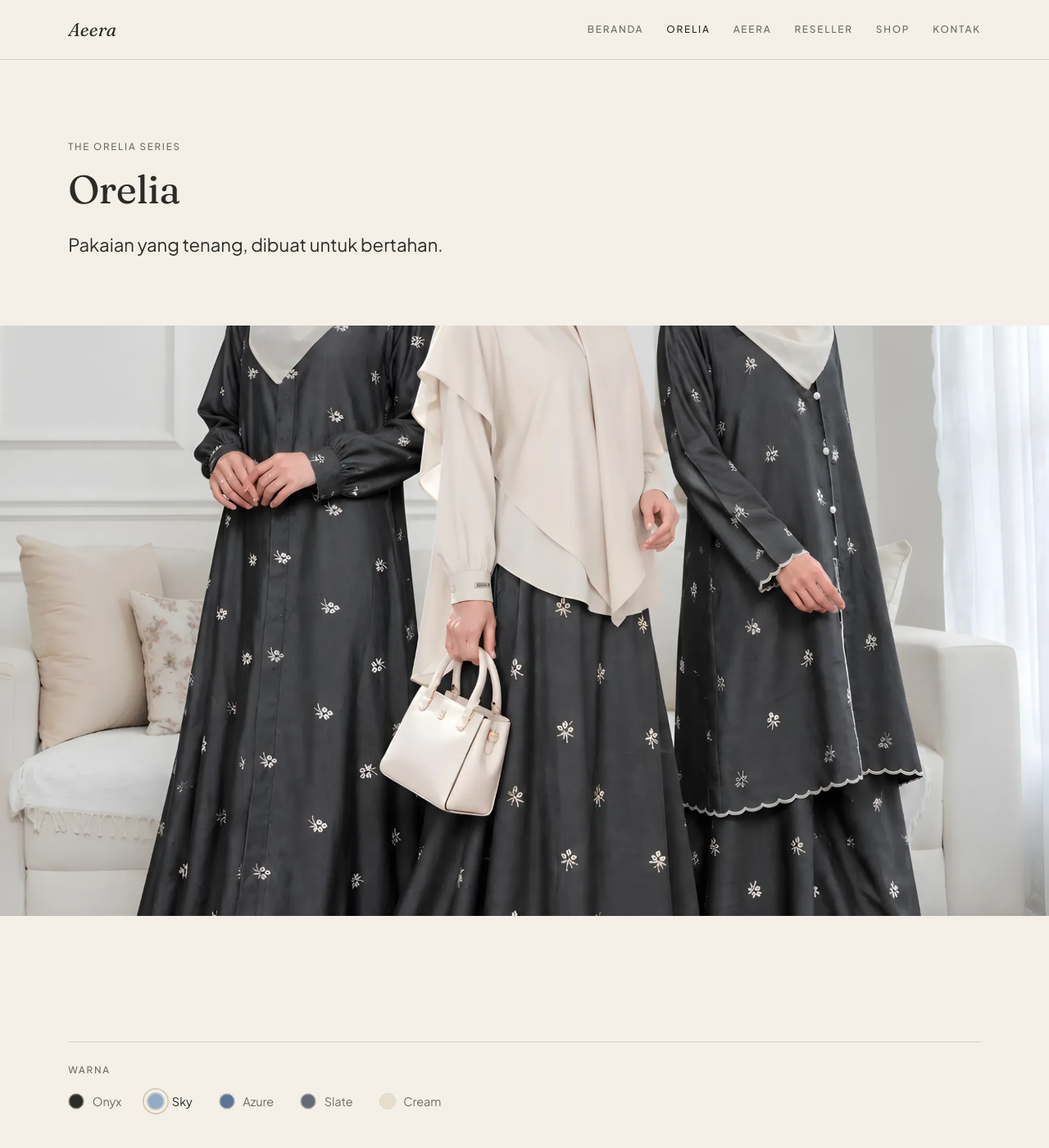
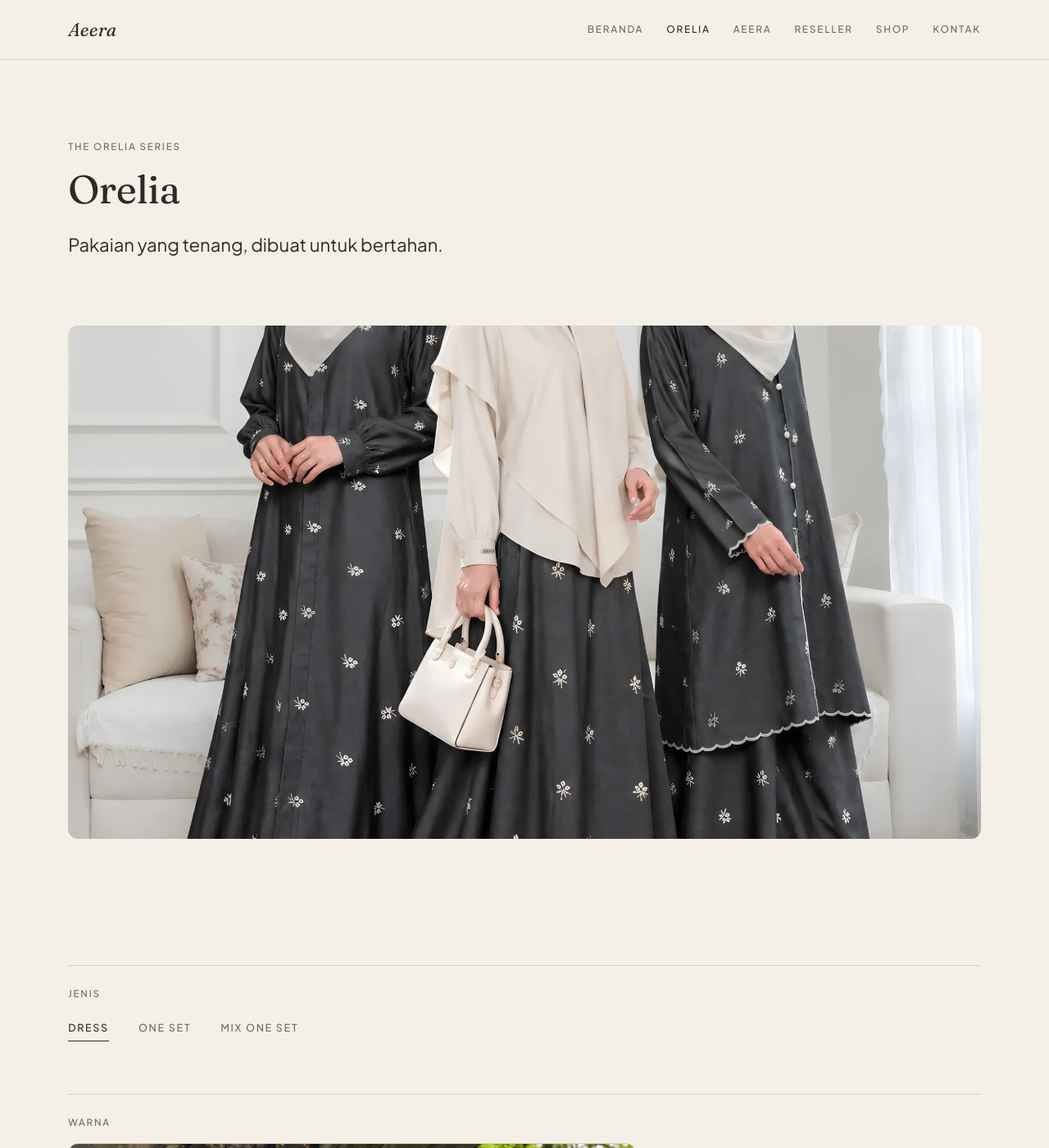
Before and after one commit to babybelanja/getaeera, a Jekyll site: the page built from _products/orelia.md, in a window 1280 px wide and 1400 px high. Shown: the whole window at 82% size. Built offline with Jekyll 4.4.1, drawn with Linux system fonts in a browser that asks for light colours; some of the changed text lies outside the part shown.

Commit message:
Orelia: Jenis tabs + editorial colour picker; round contained photos
- Split a Jenis tab row (Dress / One Set / Mix One Set) from the colour
  selection; tabs filter the colourway picker and auto-select its first item.
- Replace the passive swatch row and boxed pills with a numbered, hairline
  editorial colour list; pulse the active picker dot.
- Add a subtle corner radius token for contained imagery (chapters, craft,
  latest product, colourway viewer) and inset+round the brand/product page
  hero photos; the homepage full-bleed hero stays square.

```diff
--- a/_layouts/product.html
+++ b/_layouts/product.html
@@ -39,24 +39,28 @@
   </header>
 
   <div class="wrap product__body">
-    {%- if page.colors %}
-    <section class="product-block reveal">
-      <p class="label">Warna</p>
-      <ul class="swatches" data-swatches>
-        {%- for c in page.colors %}
-        <li class="swatch" data-swatch="{{ c.name }}">
-          <span class="swatch__dot" style="background: {{ c.hex }}"></span>
-          <span class="swatch__name">{{ c.name }}</span>
+    {%- if page.colorways %}
+    {%- assign fallback_types = page.colorways | map: "piece" | uniq -%}
+    {%- assign types = page.types | default: fallback_types -%}
+    {%- assign first_type = types | first -%}
+    {%- if types %}
+    <section class="product-block reveal" data-types>
+      <p class="label">Jenis</p>
+      <ul class="type-tabs" aria-label="Jenis">
+        {%- for t in types %}
+        <li>
+          <button class="type-tab{% if forloop.first %} is-active{% endif %}"
+                  type="button" data-type="{{ t }}"
+                  aria-pressed="{% if forloop.first %}true{% else %}false{% endif %}">{{ t }}</button>
         </li>
         {%- endfor %}
       </ul>
     </section>
     {%- endif %}
 
-    {%- if page.colorways %}
     {%- assign first = page.colorways | first %}
     <section class="product-block reveal" data-viewer>
-      <p class="label">Pilihan Warna</p>
+      <p class="label">Warna</p>
 
       <div class="viewer">
         <button class="viewer__stage" type="button" data-viewer-open
@@ -75,7 +79,7 @@
           </p>
           <ul class="viewer__picker">
             {%- for c in page.colorways %}
-            <li>
+            <li data-colorway-item data-piece="{{ c.piece }}"{% if c.piece != first_type %} hidden{% endif %}>
               <button class="picker__btn{% if forloop.first %} is-active{% endif %}"
                       type="button" data-colorway
                       data-name="{{ c.name }}"
@@ -86,7 +90,7 @@
                       aria-pressed="{% if forloop.first %}true{% else %}false{% endif %}">
                 <span class="picker__dot" aria-hidden="true"
                       style="{% if c.hex2 %}background: linear-gradient(90deg, {{ c.hex }} 50%, {{ c.hex2 }} 50%){% else %}background: {{ c.hex }}{% endif %}"></span>
-                <span class="picker__label">{{ c.name }}<span class="picker__piece">{{ c.piece }}</span></span>
+                <span class="picker__name">{{ c.name }}</span>
               </button>
             </li>
             {%- endfor %}
@@ -114,33 +118,39 @@
         var img = root.querySelector('[data-viewer-img]');
         var nameEl = root.querySelector('[data-viewer-name]');
         var pieceEl = root.querySelector('[data-viewer-piece]');
-        var swatches = Array.prototype.slice.call(document.querySelectorAll('[data-swatch]'));
+        var caption = root.querySelector('.viewer__caption');
+
+        var typesRoot = document.querySelector('[data-types]');
+        var typeTabs = typesRoot ? Array.prototype.slice.call(typesRoot.querySelectorAll('[data-type]')) : [];
+        var items = buttons.map(function (b) { return b.closest('[data-colorway-item]'); });
 
         var lightbox = document.querySelector('[data-lightbox]');
         var lbImg = lightbox && lightbox.querySelector('[data-lightbox-img]');
         var lbCap = lightbox && lightbox.querySelector('[data-lightbox-caption]');
         var lbClose = lightbox && lightbox.querySelector('[data-lightbox-close]');
         var current = 0;
+        var visible = buttons.map(function (b, i) { return i; });
         var lastFocus = null;
-
-        function pulse(palette) {
-          var list = (palette || '').split(',').map(function (s) { return s.trim(); });
-          swatches.forEach(function (s) {
-            s.classList.toggle('is-active', list.indexOf(s.getAttribute('data-swatch')) !== -1);
-          });
-        }
 
         function captionOf(b) {
           var piece = b.getAttribute('data-piece');
-          return piece ? b.getAttribute('data-name') + ' — ' + piece : b.getAttribute('data-name');
+          return piece ? b.getAttribute('data-name') + ' \u2014 ' + piece : b.getAttribute('data-name');
+        }
+
+        function flashCaption() {
+          if (!caption) return;
+          caption.classList.remove('is-swapping');
+          void caption.offsetWidth;
+          caption.classList.add('is-swapping');
         }
 
         function select(index) {
-          current = (index + buttons.length) % buttons.length;
+          current = index;
           var b = buttons[current];
           buttons.forEach(function (btn, i) {
-            btn.classList.toggle('is-active', i === current);
-            btn.setAttribute('aria-pressed', i === current ? 'true' : 'false');
+            var on = i === current;
+            btn.classList.toggle('is-active', on);
+            btn.setAttribute('aria-pressed', on ? 'true' : 'false');
           });
           var src = b.getAttribute('data-image');
           var alt = b.getAttribute('data-alt');
@@ -153,14 +163,36 @@
             img.setAttribute('src', src);
           }
           img.setAttribute('alt', alt);
-          nameEl.textContent = b.getAttribute('data-name');
-          pieceEl.textContent = b.getAttribute('data-piece');
-          pulse(b.getAttribute('data-palette'));
+          if (nameEl) nameEl.textContent = b.getAttribute('data-name');
+          if (pieceEl) pieceEl.textContent = b.getAttribute('data-piece');
+          flashCaption();
           if (lightbox && lightbox.classList.contains('is-open')) {
             lbImg.setAttribute('src', src);
             lbImg.setAttribute('alt', alt);
             lbCap.textContent = captionOf(b);
           }
+        }
+
+        function step(dir) {
+          if (!visible.length) return;
+          var pos = visible.indexOf(current);
+          if (pos === -1) pos = 0;
+          select(visible[(pos + dir + visible.length) % visible.length]);
+        }
+
+        function applyType(type) {
+          typeTabs.forEach(function (t) {
+            var on = t.getAttribute('data-type') === type;
+            t.classList.toggle('is-active', on);
+            t.setAttribute('aria-pressed', on ? 'true' : 'false');
+          });
+          visible = [];
+          buttons.forEach(function (b, i) {
+            var on = !type || b.getAttribute('data-piece') === type;
+            if (items[i]) items[i].hidden = !on;
+            if (on) visible.push(i);
+          });
+          if (visible.length) select(visible[0]);
         }
 
         function openLightbox() {
--- a/_products/orelia.md
+++ b/_products/orelia.md
@@ -8,6 +8,11 @@
 hero_alt: Tiga model memakai koleksi Orelia seri Onyx
 image: /assets/img/og-image.jpg
 size_chart: orelia
+# Jenis — urutan tab "Jenis"; tiap colorway ditandai lewat `piece`.
+types:
+  - Dress
+  - One Set
+  - Mix One Set
 # Warna — `hex` untuk bulatan swatch; `colorways` untuk pemilih foto interaktif.
 #   colorways[].palette = nama warna palet yang menyusun pilihan (untuk pulse).
 #   `hex`/`hex2` = bulatan pilihan (dua warna → belah dua, mis. Cream & Sky).
--- a/_sass/_components.scss
+++ b/_sass/_components.scss
@@ -199,6 +199,7 @@
 
 .chapter__media {
   overflow: hidden;
+  border-radius: $radius;
   background: var(--bg-deep);
 
   img { aspect-ratio: 4 / 5; width: 100%; object-fit: cover; }
@@ -241,6 +242,7 @@
 .craft__media {
   margin: 0 0 clamp(1.25rem, 3vw, 2rem);
   overflow: hidden;
+  border-radius: $radius;
   background: var(--bg-deep);
 
   img { width: 100%; aspect-ratio: 1 / 1; object-fit: cover; }
@@ -324,10 +326,11 @@
 .brand-hero__inner .display { margin-bottom: 1.5rem; }
 
 .brand-hero__media {
-  margin: clamp(2.5rem, 7vw, 5rem) 0 0;
-  background: var(--bg-deep);
+  margin: clamp(2.5rem, 7vw, 5rem) auto 0;
+  max-width: $maxw;
+  padding-inline: $gutter;
 
-  img { width: 100%; aspect-ratio: 16 / 9; object-fit: cover; }
+  img { width: 100%; aspect-ratio: 16 / 9; object-fit: cover; border-radius: $radius; }
 }
 
 .brand .prose { margin-top: clamp(3rem, 8vw, 6rem); }
@@ -414,10 +417,11 @@
 .product-hero__inner .display { margin-bottom: 1.5rem; }
 
 .product-hero__media {
-  margin: clamp(2.5rem, 7vw, 5rem) 0 0;
-  background: var(--bg-deep);
+  margin: clamp(2.5rem, 7vw, 5rem) auto 0;
+  max-width: $maxw;
+  padding-inline: $gutter;
 
-  img { width: 100%; aspect-ratio: 16 / 9; object-fit: cover; }
+  img { width: 100%; aspect-ratio: 16 / 9; object-fit: cover; border-radius: $radius; }
 }
 
 .product__body { padding-block: $section-y; }
@@ -428,42 +432,47 @@
   border-top: 1px solid var(--rule);
 }
 
-.swatches {
+// ── Jenis tabs ───────────────────────────────────────────────
+.type-tabs {
   list-style: none;
   margin: 0;
   padding: 0;
   display: flex;
   flex-wrap: wrap;
-  gap: 1.25rem 2rem;
+  gap: 0.25rem 2.25rem;
 }
 
-.swatch { display: flex; align-items: center; gap: 0.6rem; }
-
-.swatch__dot {
-  width: 1.25rem;
-  height: 1.25rem;
-  border-radius: 50%;
-  border: 1px solid var(--rule);
-  box-shadow: inset 0 0 0 1px rgba($bg, 0.35);
+.type-tab {
+  position: relative;
+  padding: 0.35rem 0;
+  font: inherit;
+  font-size: 0.78rem;
+  font-weight: 500;
+  letter-spacing: 0.14em;
+  text-transform: uppercase;
+  color: var(--ink-soft);
+  background: none;
+  border: 0;
+  cursor: pointer;
+  transition: color 0.4s $ease;
 }
-
-.swatch__name { font-size: 0.9rem; color: var(--ink-soft); }
-
-// Pulse the palette colours behind the selected colourway.
-.swatch__dot {
-  position: relative;
+.type-tab::after {
+  content: "";
+  position: absolute;
+  left: 0;
+  right: 0;
+  bottom: 0;
+  height: 1px;
+  background: var(--ink);
+  transform: scaleX(0);
+  transform-origin: left;
   transition: transform 0.4s $ease;
 }
-.swatch__dot::after {
-  content: "";
-  position: absolute;
-  inset: -1px;
-  border-radius: 50%;
-  border: 1px solid rgba($ochre, 0.85);
-  opacity: 0;
-}
-.swatch.is-active .swatch__name { color: var(--ink); }
+.type-tab:hover { color: var(--ink); }
+.type-tab.is-active { color: var(--ink); }
+.type-tab.is-active::after { transform: scaleX(1); }
 
+// Pulse the selected colourway dot.
 @keyframes swatch-zoom {
   0%, 100% { transform: scale(1); }
   50% { transform: scale(1.16); }
@@ -472,9 +481,9 @@
   0% { opacity: 0.85; transform: scale(1); }
   100% { opacity: 0; transform: scale(2); }
 }
-@media (prefers-reduced-motion: no-preference) {
-  .swatch.is-active .swatch__dot { animation: swatch-zoom 1.8s $ease infinite; }
-  .swatch.is-active .swatch__dot::after { animation: swatch-ring 1.8s $ease infinite; }
+@keyframes caption-in {
+  from { opacity: 0; transform: translateY(0.3rem); }
+  to { opacity: 1; transform: none; }
 }
 
 // ── Colourway viewer ─────────────────────────────────────────
@@ -494,6 +503,7 @@
   width: 100%;
   padding: 0;
   border: 1px solid var(--rule);
+  border-radius: $radius;
   background: var(--bg-soft);
   cursor: zoom-in;
   overflow: hidden;
@@ -549,50 +559,67 @@
   list-style: none;
   margin: 0;
   padding: 0;
-  display: flex;
-  flex-wrap: wrap;
-  gap: 0.5rem;
+  counter-reset: colorway;
 }
+.viewer__picker li { border-top: 1px solid var(--rule); }
+.viewer__picker li:last-child { border-bottom: 1px solid var(--rule); }
+.viewer__picker li[hidden] { display: none; }
 
 .picker__btn {
-  display: inline-flex;
+  display: flex;
   align-items: center;
-  gap: 0.55rem;
-  padding: 0.5rem 0.9rem 0.5rem 0.65rem;
+  gap: 0.85rem;
+  width: 100%;
+  padding: 0.9rem 0.25rem;
   font: inherit;
-  font-size: 0.85rem;
+  font-size: 0.95rem;
   color: var(--ink-soft);
-  background: transparent;
-  border: 1px solid var(--rule);
+  text-align: left;
+  background: none;
+  border: 0;
   cursor: pointer;
-  transition: color 0.3s $ease, border-color 0.3s $ease, background-color 0.3s $ease;
+  transition: color 0.3s $ease, padding-left 0.4s $ease;
 }
-.picker__btn:hover { color: var(--ink); border-color: var(--ink-soft); }
-.picker__btn.is-active {
-  color: var(--ink);
-  border-color: var(--ink);
-  background: rgba($bg-soft, 0.6);
-}
-
-.picker__label { display: inline-flex; align-items: baseline; gap: 0.45rem; }
-
-.picker__piece {
-  font-size: 0.62rem;
+.picker__btn::before {
+  counter-increment: colorway;
+  content: counter(colorway, decimal-leading-zero);
+  min-width: 1.5rem;
+  flex: none;
+  font-size: 0.66rem;
   font-weight: 500;
   letter-spacing: 0.1em;
-  text-transform: uppercase;
   color: var(--ink-soft);
-  opacity: 0.7;
+  opacity: 0.6;
 }
-.picker__btn.is-active .picker__piece { opacity: 0.85; }
+.picker__btn:hover,
+.picker__btn.is-active { color: var(--ink); padding-left: 0.6rem; }
+.picker__btn:focus-visible { outline: 2px solid var(--ochre); outline-offset: -2px; }
+
+.picker__name { flex: 1; }
 
 .picker__dot {
-  width: 1rem;
-  height: 1rem;
+  position: relative;
+  width: 1.15rem;
+  height: 1.15rem;
   border-radius: 50%;
   border: 1px solid var(--rule);
   box-shadow: inset 0 0 0 1px rgba($bg, 0.35);
   flex: none;
+  transition: transform 0.4s $ease;
+}
+.picker__dot::after {
+  content: "";
+  position: absolute;
+  inset: -1px;
+  border-radius: 50%;
+  border: 1px solid rgba($ochre, 0.85);
+  opacity: 0;
+}
+@media (prefers-reduced-motion: no-preference) {
+  .picker__btn.is-active .picker__dot { animation: swatch-zoom 1.8s $ease infinite; }
+  .picker__btn.is-active .picker__dot::after { animation: swatch-ring 1.8s $ease infinite; }
+  .viewer__caption.is-swapping .viewer__name,
+  .viewer__caption.is-swapping .viewer__piece { animation: caption-in 0.5s $ease; }
 }
 
 // ── Lightbox ─────────────────────────────────────────────────
@@ -711,6 +738,7 @@
 .latest-product__media {
   margin: 0;
   overflow: hidden;
+  border-radius: $radius;
   background: var(--bg-deep);
 
   img { width: 100%; aspect-ratio: 4 / 5; object-fit: cover; }
--- a/_sass/_variables.scss
+++ b/_sass/_variables.scss
@@ -21,6 +21,9 @@
 
 $ease: cubic-bezier(0.22, 0.61, 0.36, 1);
 
+// Subtle rounding for contained imagery (heroes stay full-bleed and square).
+$radius: clamp(0.5rem, 1vw, 0.75rem);
+
 :root {
   --bg: #{$bg};
   --bg-soft: #{$bg-soft};
```
Also changed, not shown: other parts of _layouts/product.html (+12 -5 lines).
